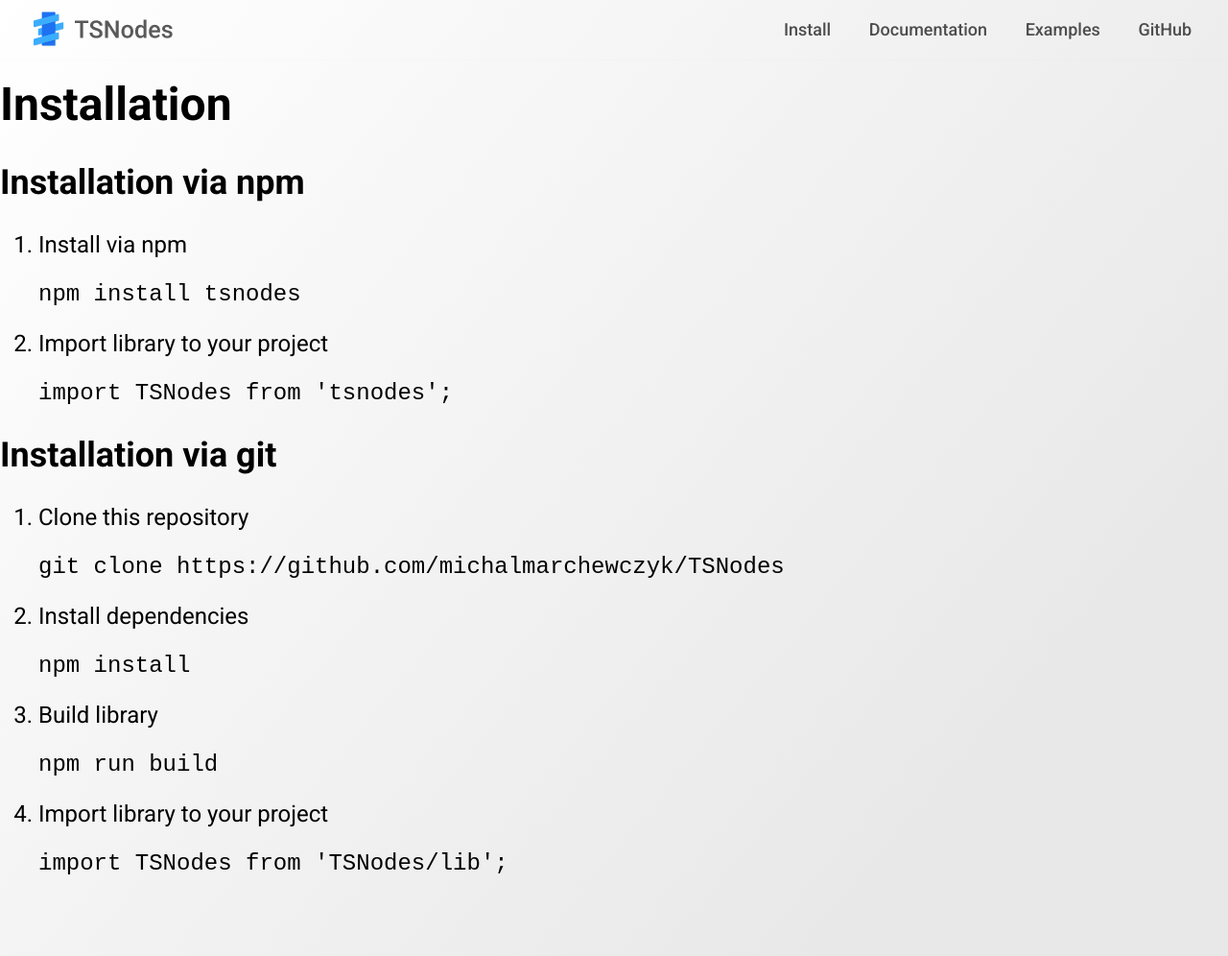
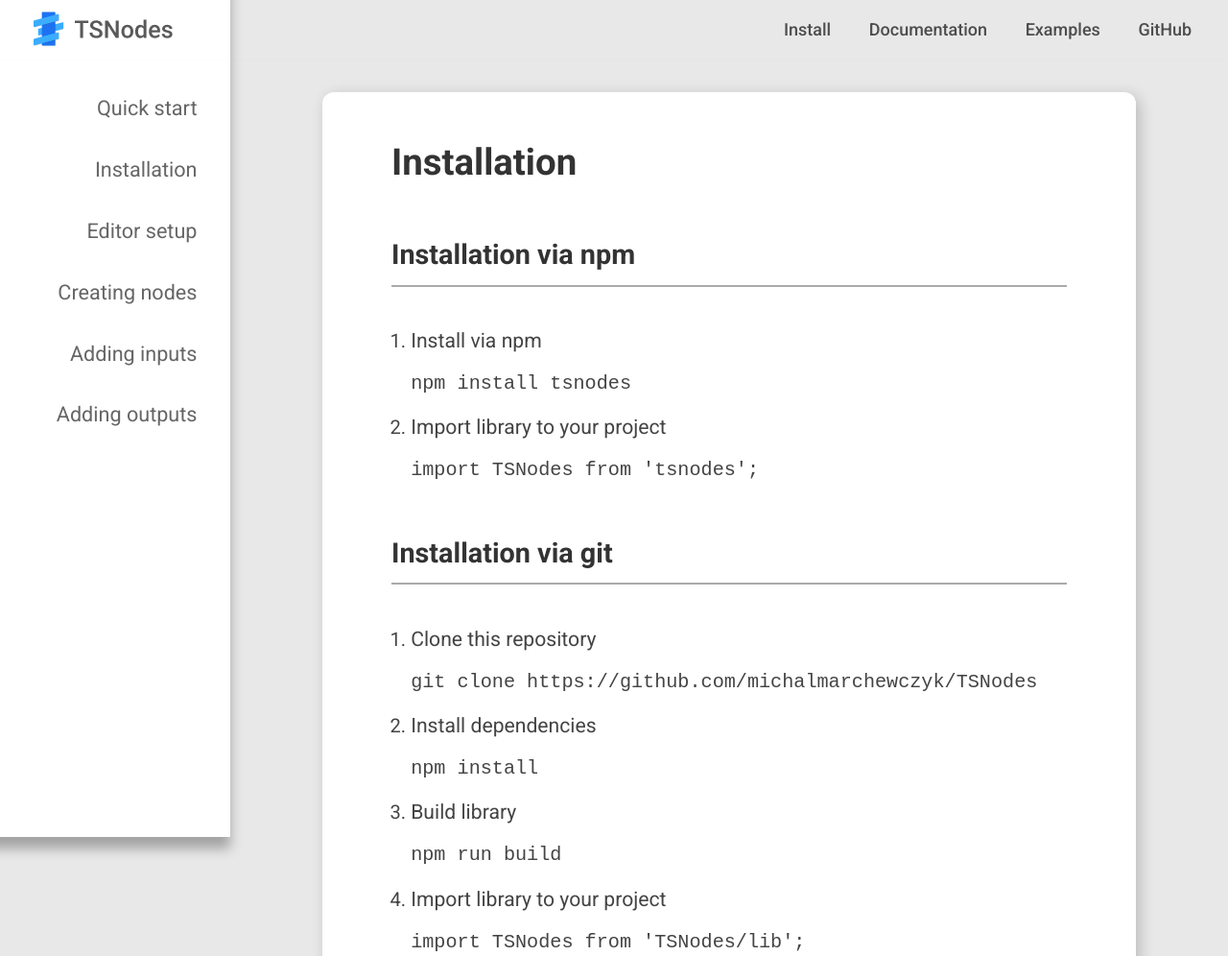
Before and after one commit to michalmarchewczyk/TSNodes-site, a Gatsby site: page /docs/install in a window 1280 px wide. Shown: the top 996 px of the page at 96% size. Built offline with nearby package versions, Linux system fonts and the light colour scheme; Gatsby itself is replaced by a stand-in of ours.

Commit message:
Create docs layout

```diff
--- a/src/components/footer.js
+++ b/src/components/footer.js
@@ -1,5 +1,6 @@
 import React from 'react';
-import footerStyles from './footer.module.scss'
+import footerStyles from './footer.module.scss';
+
 
 const Footer = () => {
     return (
--- a/src/components/footer.module.scss
+++ b/src/components/footer.module.scss
@@ -4,5 +4,6 @@
   margin-top: 6em;
   background: white;
   height: 6em;
-  box-shadow: 0 20px 16px 16px rgba(0,0,0,0.3);
+  box-shadow: 0 20px 16px 16px rgba(0, 0, 0, 0.3);
+  z-index: 1000;
 }
--- a/src/components/header.module.scss
+++ b/src/components/header.module.scss
@@ -8,13 +8,14 @@
   color: #4d4d4d;
   padding-left: 1em;
   padding-right: 1em;
-  z-index: 100;
-  background: rgba(255,255,255,0);
-  box-shadow: 0 -40px 20px 20px rgba(0,0,0,0.3);
+  z-index: 1000;
+  background: rgba(255, 255, 255, 0);
+  box-shadow: 0 -40px 20px 20px rgba(0, 0, 0, 0.3);
   transition: background 0.1s linear, box-shadow 0.1s linear;
+
   &:not([data-scroll="0"]) {
     background: white;
-    box-shadow: 0 -20px 20px 20px rgba(0,0,0,0.3);
+    box-shadow: 0 -20px 20px 20px rgba(0, 0, 0, 0.3);
   }
 }
 
@@ -24,6 +25,7 @@
   width: 10em;
   height: 3.4em;
   overflow: hidden;
+
   img {
     position: absolute;
     width: 193px;
@@ -39,16 +41,18 @@
   right: 0;
   float: right;
   padding-top: 1.1em;
+
   a {
     font-weight: 500;
     margin-right: 0.6em;
     margin-left: 0.6em;
     padding: 0.5em;
-    border-radius: 4px;
-    background: rgba(0,0,0,0);
+    border-radius: 6px;
+    background: rgba(0, 0, 0, 0);
     transition: background 0.05s linear;
-    &:hover{
-      background: rgba(0,0,0,0.1);
+
+    &:hover {
+      background: rgba(0, 0, 0, 0.1);
     }
   }
 }
--- a/src/components/layout.module.scss
+++ b/src/components/layout.module.scss
@@ -13,7 +13,8 @@
   min-height: 100vh;
   font-family: 'Roboto', sans-serif;
   font-size: 24px;
-  background: rgba(232,232,232,1);
+  background: rgba(232, 232, 232, 1);
+
   &::before {
     content: "";
     display: block;
@@ -22,14 +23,15 @@
     left: 0;
     width: 100%;
     height: 100%;
-    background: rgb(0,0,0);
+    background: rgba(232, 232, 232, 1);
     //background: linear-gradient(130deg, rgba(255,255,255,1) 0%, rgba(232,232,232,1) 100%);
     //background: linear-gradient(130deg, rgba(255,255,255,1) 0%, rgba(255,0,0,1) 50%, rgba(255,0,0,1) 100%);
-    background: linear-gradient(130deg, rgba(255,255,255,1) 0%, rgba(232,232,232,1) 50%, rgba(232,232,232,1) 100%);
+    //background: linear-gradient(130deg, rgba(255, 255, 255, 1) 0%, rgba(232, 232, 232, 1) 50%, rgba(232, 232, 232, 1) 100%);
     background-size: 100vw 200vw;
     background-repeat: no-repeat;
     //z-index: 0;
   }
+
   //
   //* {
   //  z-index: 10;
--- /dev/null
+++ b/src/components/leftMenu.js
@@ -0,0 +1,19 @@
+import React from 'react';
+import PropTypes from 'prop-types';
+
+import leftMenuStyles from './leftMenu.module.scss';
+
+
+const LeftMenu = ({children}) => {
+    return (
+        <div className={leftMenuStyles.leftMenu}>
+            {children}
+        </div>
+    );
+};
+
+LeftMenu.propTypes = {
+    children: PropTypes.node.isRequired,
+};
+
+export default LeftMenu;
--- /dev/null
+++ b/src/components/leftMenu.module.scss
@@ -0,0 +1,13 @@
+
+.leftMenu {
+  display: block;
+  position: fixed;
+  top: 0;
+  left: 0;
+  width: 10em;
+  height: 100vh;
+  box-shadow: -12px 0 12px 12px rgba(0,0,0,0.3);
+  background: white;
+  padding-top: 3em;
+  z-index: 100;
+}
--- /dev/null
+++ b/src/components/menuLink.js
@@ -0,0 +1,22 @@
+import React from 'react';
+import PropTypes from 'prop-types';
+
+import {Link} from 'gatsby';
+
+import menuLinkStyles from './menuLink.module.scss';
+
+
+const MenuLink = ({to, text}) => {
+    return (
+        <Link to={to} className={menuLinkStyles.menuLink}>
+            {text}
+        </Link>
+    );
+};
+
+MenuLink.propTypes = {
+    to: PropTypes.string,
+    text: PropTypes.string,
+};
+
+export default MenuLink;
--- /dev/null
+++ b/src/components/menuLink.module.scss
@@ -0,0 +1,15 @@
+.menuLink {
+  display: block;
+  position: relative;
+  margin: 0.8em 0.8em;
+  background: rgba(0,0,0,0);
+  transition: background 0.05s linear;
+  padding: 0.5em 0.8em;
+  border-radius: 6px;
+  font-size: 0.9em;
+  color: #666666;
+  text-align: right;
+  &:hover {
+    background: rgba(0,0,0,0.1);
+  }
+}
--- a/src/components/seo.js
+++ b/src/components/seo.js
@@ -1,7 +1,7 @@
-import React from 'react'
-import PropTypes from 'prop-types'
-import {Helmet} from 'react-helmet'
-import {graphql, useStaticQuery} from 'gatsby'
+import React from 'react';
+import PropTypes from 'prop-types';
+import {Helmet} from 'react-helmet';
+import {graphql, useStaticQuery} from 'gatsby';
 
 
 function SEO({description, lang, meta, title}) {
@@ -17,10 +17,10 @@
         }
       }
     `
-    )
+    );
 
-    const metaDescription = description || site.siteMetadata.description
-    const defaultTitle = site.siteMetadata?.title
+    const metaDescription = description || site.siteMetadata.description;
+    const defaultTitle = site.siteMetadata?.title;
 
     return (
         <Helmet
@@ -36,7 +36,7 @@
                 },
                 {
                     property: `og:title`,
-                    content: title,
+                    content: defaultTitle ? `${title} - ${defaultTitle}` : title,
                 },
                 {
                     property: `og:description`,
@@ -56,7 +56,7 @@
                 },
                 {
                     name: `twitter:title`,
-                    content: title,
+                    content: defaultTitle ? `${title} - ${defaultTitle}` : title,
                 },
                 {
                     name: `twitter:description`,
@@ -64,20 +64,20 @@
                 },
             ].concat(meta)}
         />
-    )
+    );
 }
 
 SEO.defaultProps = {
     lang: `en`,
     meta: [],
     description: ``,
-}
+};
 
 SEO.propTypes = {
     description: PropTypes.string,
     lang: PropTypes.string,
     meta: PropTypes.arrayOf(PropTypes.object),
     title: PropTypes.string.isRequired,
-}
+};
 
-export default SEO
+export default SEO;
--- a/src/templates/docTemplate.js
+++ b/src/templates/docTemplate.js
@@ -1,22 +1,37 @@
-import React from 'react'
-import {graphql} from 'gatsby'
+import React from 'react';
+import {graphql} from 'gatsby';
 import Layout from '../components/layout';
 import SEO from '../components/seo';
+import LeftMenu from '../components/leftMenu';
+import MenuLink from '../components/menuLink';
+
+import docTemplateStyles from './docTemplate.module.scss';
 
 
 const Template = ({data}) => {
-    const {markdownRemark} = data
-    const {frontmatter, html} = markdownRemark
+    const {markdownRemark} = data;
+    const {frontmatter, html} = markdownRemark;
 
     return (
         <Layout>
             <SEO title={`${frontmatter.title} - Documentation`}/>
-            <div
-                dangerouslySetInnerHTML={{__html: html}}
-            />
+            <LeftMenu>
+                <MenuLink to={`/docs/quick-start`} text='Quick start'/>
+                <MenuLink to={`/docs/install`} text='Installation'/>
+                <MenuLink to={`/docs/setup`} text='Editor setup'/>
+                <MenuLink to={`/docs/nodes`} text='Creating nodes'/>
+                <MenuLink to={`/docs/inputs`} text='Adding inputs'/>
+                <MenuLink to={`/docs/outputs`} text='Adding outputs'/>
+            </LeftMenu>
+            <div className={docTemplateStyles.container}>
+                <div
+                    className={docTemplateStyles.content}
+                    dangerouslySetInnerHTML={{__html: html}}
+                />
+            </div>
         </Layout>
-    )
-}
+    );
+};
 
 export default Template;
 
@@ -30,4 +45,4 @@
       }
     }
   }
-`
+`;
--- /dev/null
+++ b/src/templates/docTemplate.module.scss
@@ -0,0 +1,45 @@
+.container {
+  display: block;
+  position: relative;
+  left: 14em;
+  //outline: 1px solid red;
+  width: calc(100% - 24em);
+  top: 2em;
+  background: white;
+  border-radius: 12px;
+  box-shadow: 4px 4px 16px rgba(0,0,0,0.2);
+  padding: 1em 3em 3em;
+  margin-bottom: 10em;
+}
+
+
+.content {
+  font-size: 0.8em;
+  color: #333333;
+
+  h1 {
+    margin-bottom: 1em;
+  }
+
+  h2 {
+    margin-top: 2em;
+    margin-bottom: 2em;
+    &::after {
+      content: "";
+      display: block;
+      position: relative;
+      background: #aaaaaa;
+      top: 0.5em;
+      height: 2px;
+      width: 100%;
+    }
+  }
+
+  p, ol, ul {
+    font-size: 1.05em;
+    color: #444444;
+  }
+  ol, ul {
+    padding-left: 1em;
+  }
+}
```
Also changed, not shown: src/components/header.js (+10 -10 lines), src/components/layout.js (+9 -9 lines), src/hooks/useScrollPosition.js (+11 -10 lines), src/pages/404.js (+5 -5 lines), src/pages/index.js (+5 -5 lines), src/pages/docs/install.md (line endings or trailing spaces).
